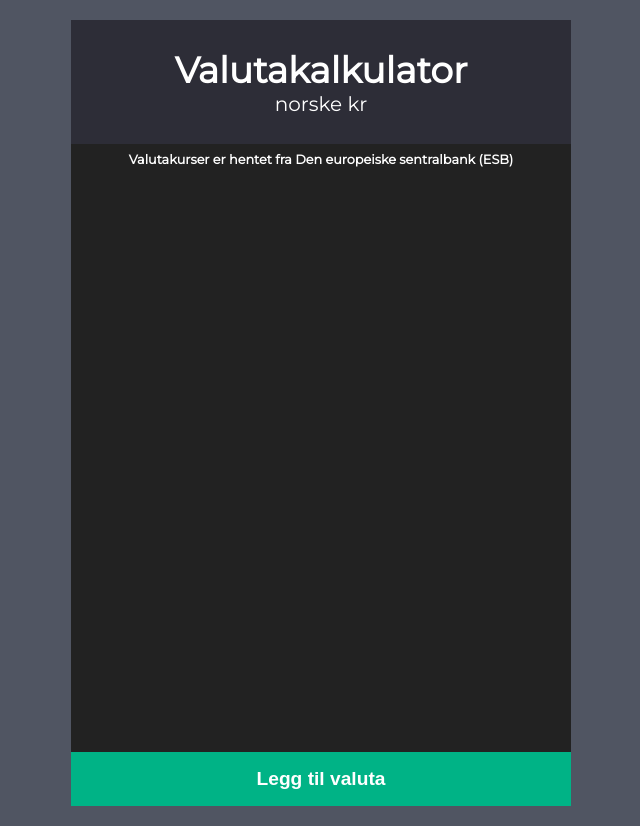
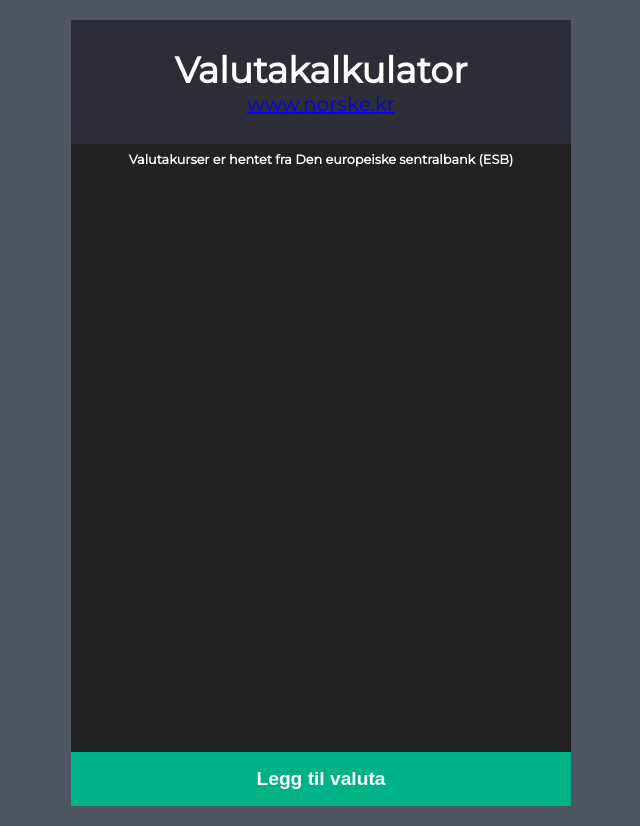
Before and after one commit to oystein-b/oystein-b.github.io, a plain HTML site: page index.html in a window 1280 px wide. Shown: the whole page, without its empty margins (319-959 px from the left). Drawn offline with Linux system fonts and the light colour scheme; no server answers.

Commit message:
Update index.html

```diff
--- a/index.html
+++ b/index.html
@@ -1,6 +1,6 @@
 <!DOCTYPE html>
 <html lang="en" >
-<!-- Denne nettsiden vil vaere hostet paa github -->
+
 <head>
   <meta charset="UTF-8">
   <title>Valutakalkulator</title>
@@ -11,7 +11,7 @@
   <div class="container">
     <div class="header">
       <h1>Valutakalkulator</h1>
-      <p>norske kr</p>
+      <p><a href="https://www.norske.kr">www.norske.kr</a></p>
     </div>
     <div class="mellom">
         <h4>Valutakurser er hentet fra Den europeiske sentralbank (ESB)</h4>
```
